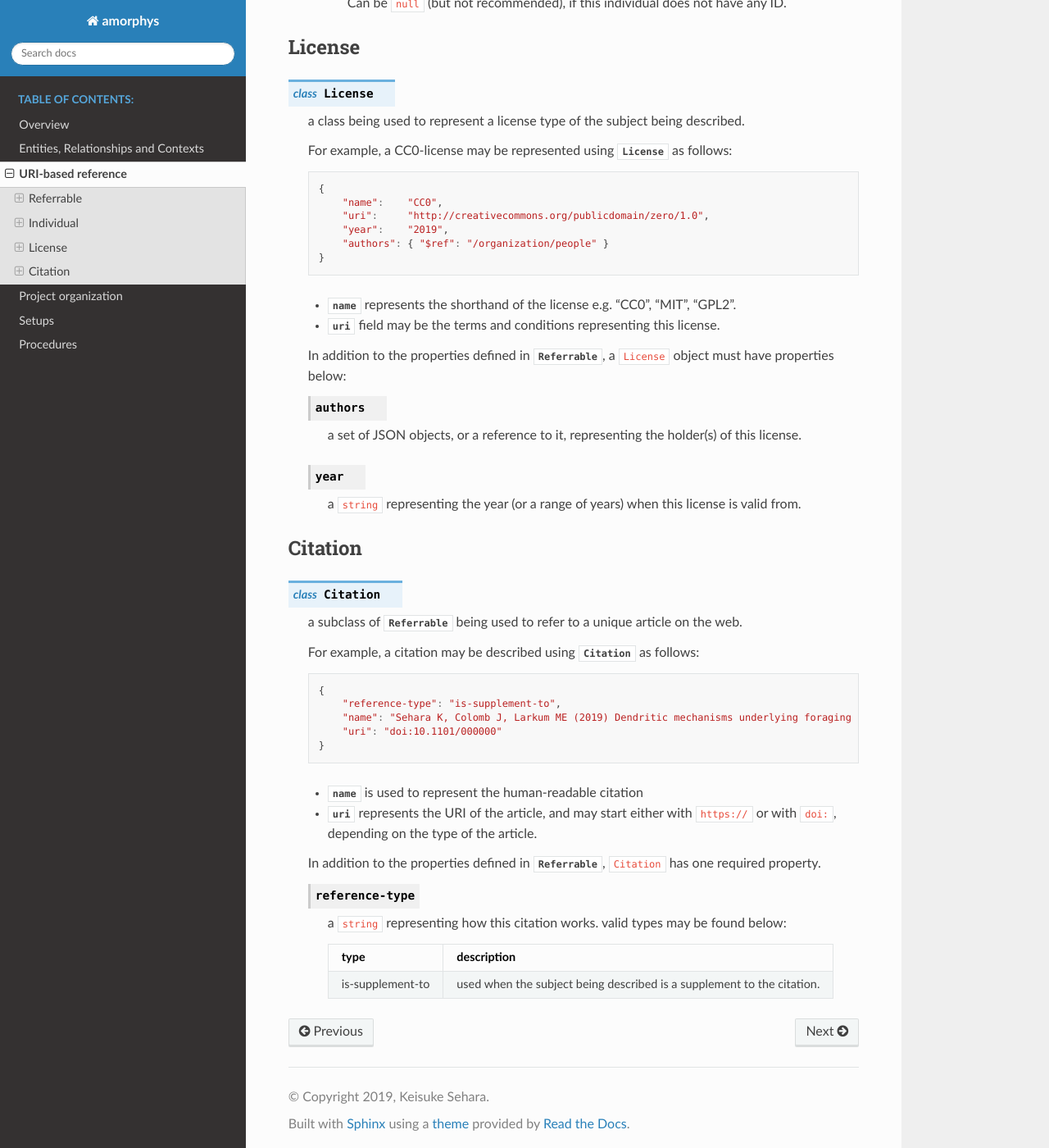
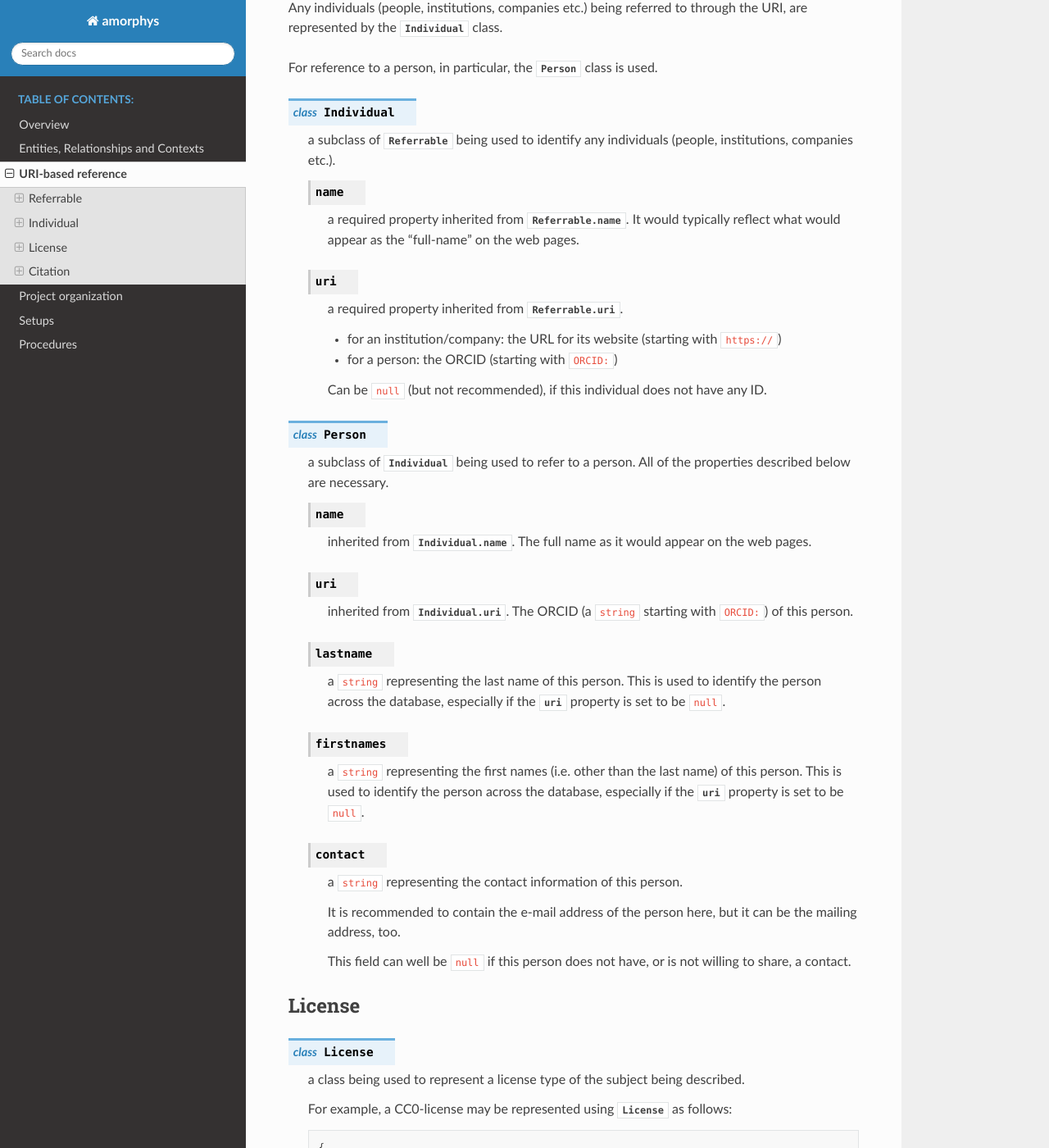
Before and after one commit to gwappa/amorphys, a Sphinx documentation site: the page built from docs/source/core/referrable.rst, in a window 1280 px wide and 1400 px high, scrolled down 907 px. Shown: the whole window at 82% size. Built offline with Sphinx 7.4.7 and the Read the Docs theme 2.0.0, drawn with Linux system fonts in a browser that asks for light colours; some of the changed text lies outside the part shown.

Commit message:
fix broken links

```diff
--- a/docs/source/core/referrable.rst
+++ b/docs/source/core/referrable.rst
@@ -5,6 +5,17 @@ The classes below are used to refer to unique objects on the web based on their
 
 The classes are supplied to fulfill our needs for the time being,
 but it may be substituted later if there exists any structure general enough to be used.
+
+.. code-block::
+
+    [Referrable] <-- [Individual] <-- [Person] <-- [organization:Contributor]
+                                  <-- [organization:Institution]
+                 <-- [License]
+                 <-- [Citation]
+
+.. note::
+
+    TODO: make a nice class diagram
 
 Referrable
 ----------
@@ -29,18 +40,66 @@ Referrable
 Individual
 ----------
 
+Any individuals (people, institutions, companies etc.) being referred to through the URI,
+are represented by the :py:class:`Individual` class.
+
+For reference to a person, in particular, the :py:class:`Person` class is used.
+
 .. py:class:: Individual
 
     a subclass of :py:class:`Referrable` being used to identify any individuals
     (people, institutions, companies etc.).
 
-    - :py:attr:`name` field would reflect what would appear as the "full-name" on the web pages.
-    - :py:attr:`uri` field may be:
+    .. py:attribute:: name
+
+        a required property inherited from :py:attr:`Referrable.name`.
+        It would typically reflect what would appear as the "full-name" on the web pages.
+
+    .. py:attribute:: uri
+
+        a required property inherited from :py:attr:`Referrable.uri`.
 
         - for an institution/company: the URL for its website (starting with ``https://``)
         - for a person: the ORCID (starting with ``ORCID:``)
 
         Can be ``null`` (but not recommended), if this individual does not have any ID.
+
+.. py:class:: Person
+
+    a subclass of :py:class:`Individual` being used to refer to a person.
+    All of the properties described below are necessary.
+
+    .. py:attribute:: name
+
+        inherited from :py:attr:`Individual.name`.
+        The full name as it would appear on the web pages.
+
+    .. py:attribute:: uri
+
+        inherited from :py:attr:`Individual.uri`.
+        The ORCID (a ``string`` starting with ``ORCID:``) of this person.
+
+    .. py:attribute:: lastname
+
+        a ``string`` representing the last name of this person.
+        This is used to identify the person across the database, especially
+        if the :py:attr:`uri` property is set to be ``null``.
+
+    .. py:attribute:: firstnames
+
+        a ``string`` representing the first names (i.e. other than the last name) of this person.
+        This is used to identify the person across the database, especially
+        if the :py:attr:`uri` property is set to be ``null``.
+
+    .. py:attribute:: contact
+
+        a ``string`` representing the contact information of this person.
+
+        It is recommended to contain the e-mail address of the person here,
+        but it can be the mailing address, too.
+
+        This field can well be ``null`` if this person does not have, or is not
+        willing to share, a contact.
 
 License
 -------
@@ -60,11 +119,17 @@ License
             "authors": { "$ref": "/organization/people" }
         }
 
-    - :py:attr:`name` represents the shorthand of the license e.g. "CC0", "MIT", "GPL2".
-    - :py:attr:`uri` field may be the terms and conditions representing this license.
+    a ``License`` object must have properties below:
 
-    In addition to the properties defined in :py:class:`Referrable`,
-    a ``License`` object must have properties below:
+    .. py:attribute:: name
+
+        equivalent to :py:attr:`Referrable.name`.
+        It represents the shorthand of the license e.g. "CC0", "MIT", "GPL2".
+
+    .. py:attribute:: uri
+
+        equivalent to :py:attr:`Referrable.uri`.
+        It may be the terms and conditions representing this license.
 
     .. py:attribute:: authors
 
@@ -93,12 +158,18 @@ Citation
             "uri": "doi:10.1101/000000"
         }
 
-    - :py:attr:`name` is used to represent the human-readable citation
-    - :py:attr:`uri` represents the URI of the article, and may start either
-      with ``https://`` or with ``doi:``, depending on the type of the article.
+    The following properties are required:
 
-    In addition to the properties defined in :py:class:`Referrable`,
-    ``Citation`` has one required property.
+    .. py:attribute:: name
+
+        equivalent to :py:attr:`Referrable.name`, and is
+        used to represent the human-readable citation.
+
+    .. py:attribute:: uri
+
+        equivalent to :py:attr:`Referrable.uri`.
+        It represents the URI of the article, and may start either
+        with ``https://`` or with ``doi:``, depending on the type of the article.
 
     .. py:attribute:: reference-type
 
--- a/docs/source/writing/procedures.rst
+++ b/docs/source/writing/procedures.rst
@@ -1,5 +1,9 @@
 Procedures
 ==========
+
+.. note::
+
+    TODO: make a nice object diagram for "procedures" section
 
 "procedures" section
 --------------------
--- a/docs/source/writing/setups.rst
+++ b/docs/source/writing/setups.rst
@@ -1,5 +1,9 @@
 Setups
 ======
+
+.. note::
+
+    TODO: make a nice object diagram for "setups" section
 
 "setups" section
 ----------------
```
Also changed, not shown: docs/source/index.rst (+6 -5 lines), docs/source/writing/organization.rst (+28 -29 lines).
